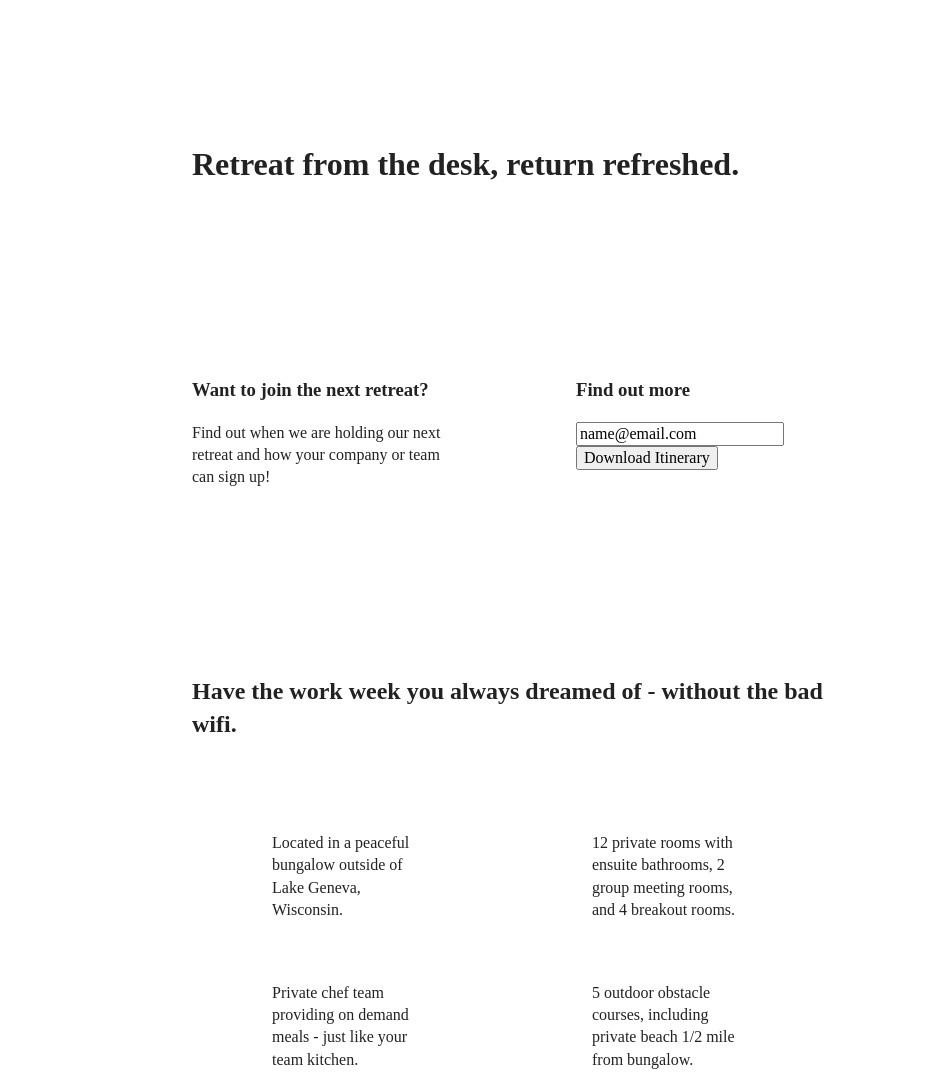
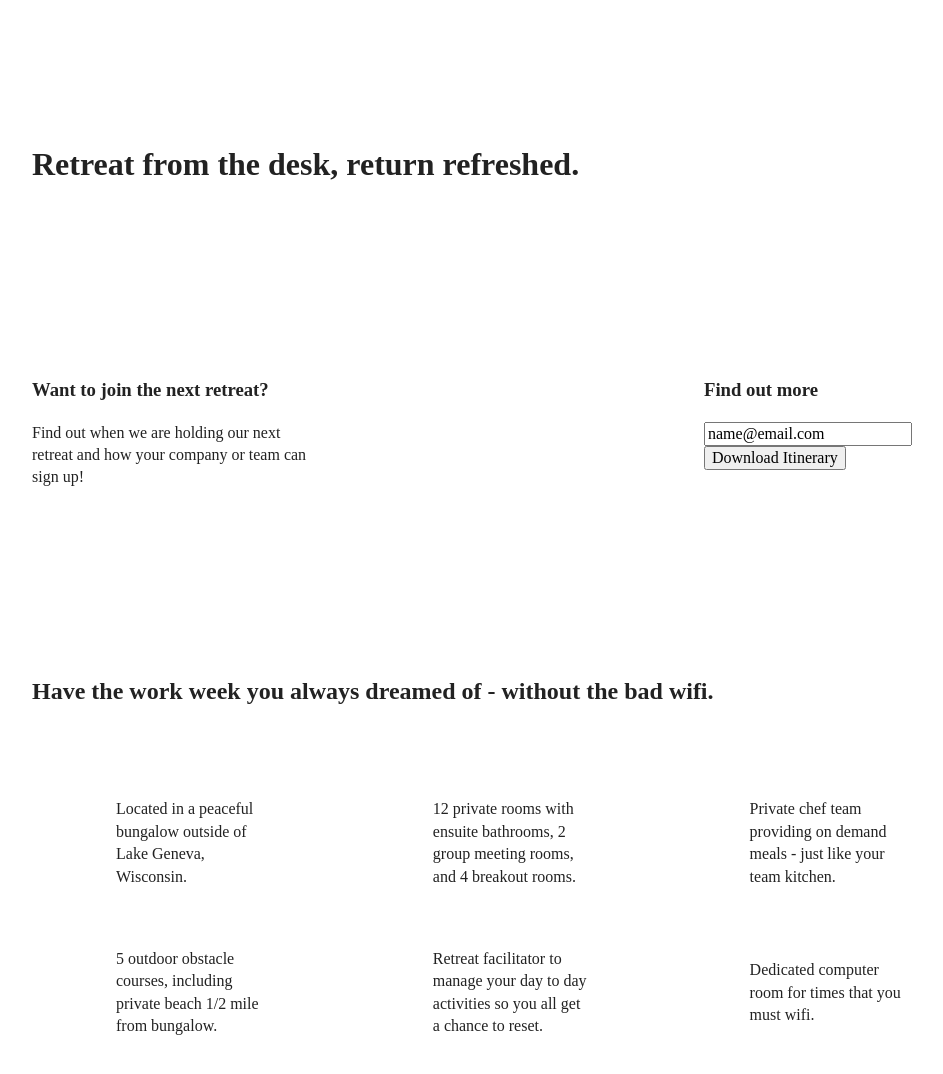
Before and after one commit to kenyajdunn/unplugged-retreat, a plain HTML site: page index.html in a window 1280 px wide. Shown: the part 100-1174 px from the top of the page, without its empty margins (128-1071 px from the left). Drawn offline with Linux system fonts and the light colour scheme.

Commit message:
Queries for Desktop view - all pages

```diff
--- a/css/main.css
+++ b/css/main.css
@@ -520,6 +520,58 @@
 
 @media only screen and (min-width: 1200px) {
   /*Desktop styles here*/
+  .content-wrapper {
+    max-width: 960px;
+  }
+
+  /* Hero Area */
+  .hero-area h1 {
+    width: 60%;
+  }
+
+  /* Aside */
+  aside .content-wrapper {
+    justify-content: space-between;
+  }
+
+  aside .content-wrapper .form-description,
+  aside .content-wrapper .form {
+    width: 30%;
+  }
+
+  /* Features */
+  .features h2 {
+    width: 90%;
+  }
+
+  .features article {
+    flex-basis: 33%;
+  }
+
+  /* Reviews */
+  .reviews article div {
+    width: 42%;
+  }
+
+
+  /* ==========================================================================
+  About Page
+  ========================================================================== */
+
+  .mission h2,
+  .contact-section .content-wrapper {
+    width: 95%;
+  }
+
+
+
+  /* ==========================================================================
+  FAQ Page
+  ========================================================================== */
+
+  .faq h2 {
+    width: 100%;
+  }
 
 }
 
```
